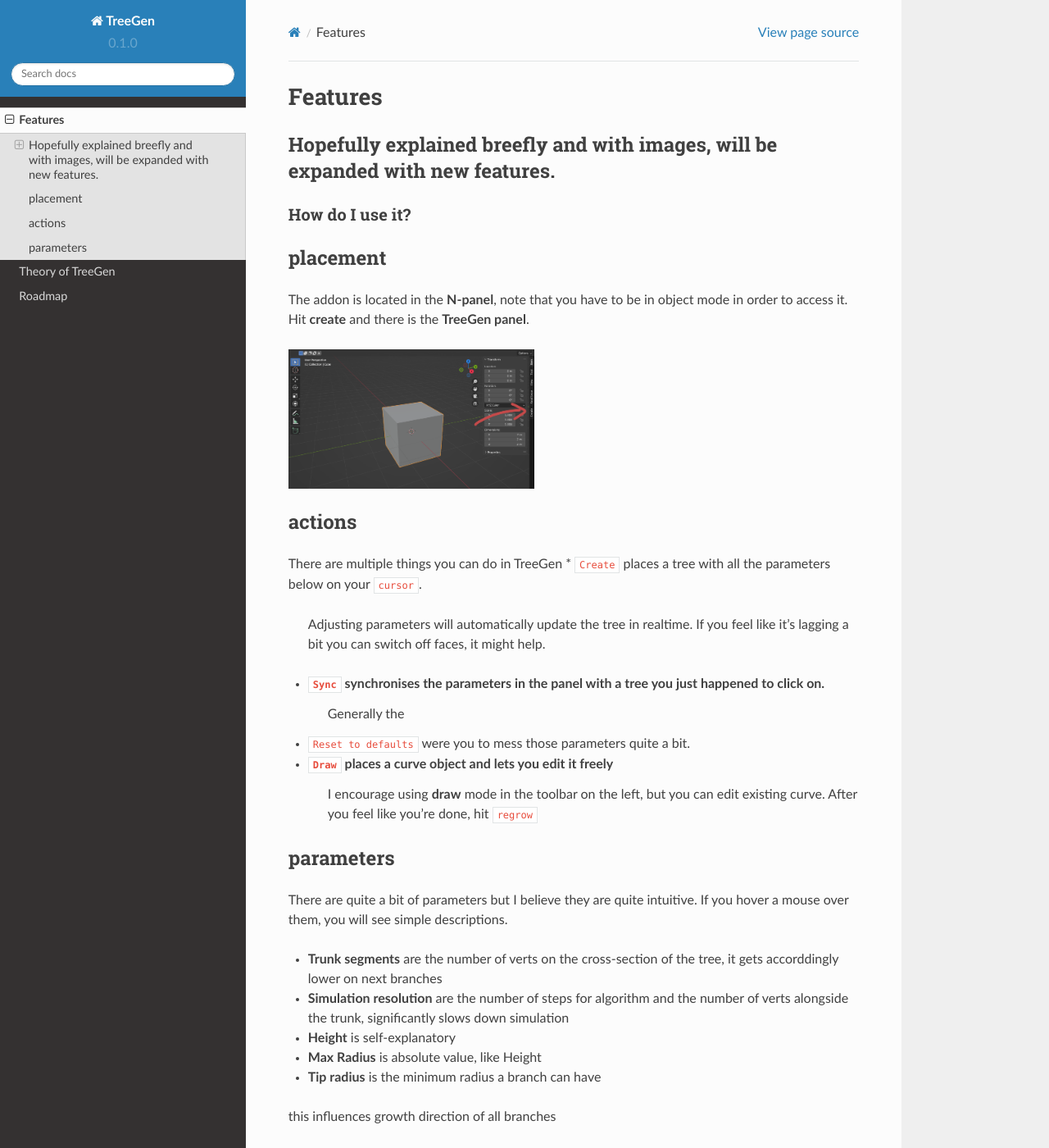
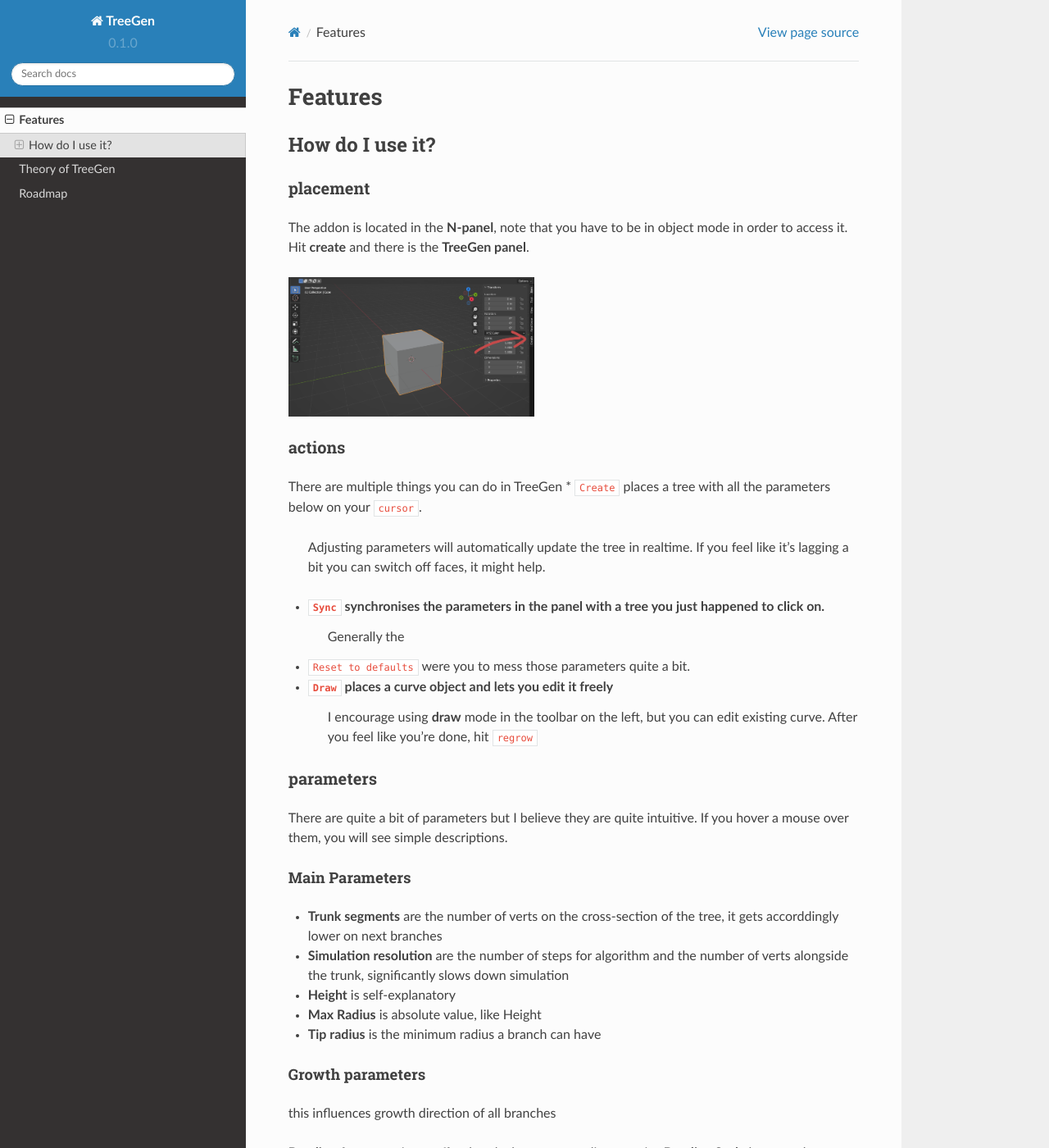
Before and after one commit to TheTrebuchet/VerTree-docs, a Sphinx documentation site: the page built from docs/source/Features.rst, in a window 1280 px wide and 1400 px high. Shown: the whole window at 82% size. Built offline with Sphinx 7.4.7 and the Read the Docs theme 2.0.0, drawn with Linux system fonts in a browser that asks for light colours; some of the changed text lies outside the part shown.

Commit message:
some more changes

```diff
--- a/docs/source/Features.rst
+++ b/docs/source/Features.rst
@@ -1,7 +1,5 @@
 Features
 ==================================
-Hopefully explained breefly and with images, will be expanded with new features.
-^^^^^^^^^^^^^^^^^^^^^^^^^^^^^^^^^^^^^^^^^^^^^^^^^^^^^^^^^^^^^^^^^^^^^^^^
 How do I use it?
 ----------------
 placement
```
